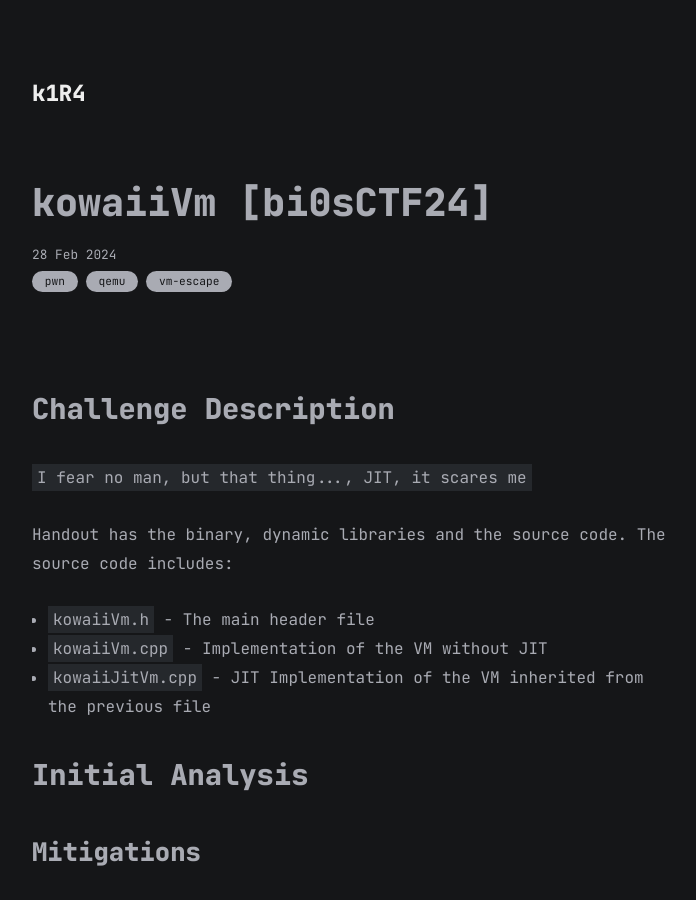
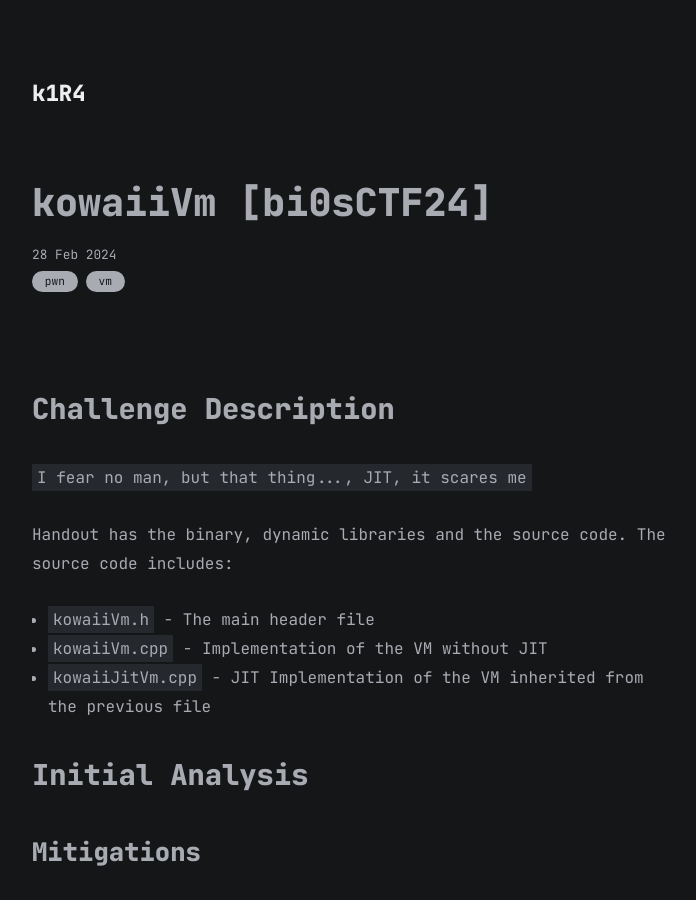
Before and after one commit to k1R4/k1r4.github.io, a Jekyll site: the page built from all_collections/_posts/2024-02-28-kowaiiVm.md, in a window 1280 px wide and 900 px high. Shown: the whole window, without its empty margins (283-979 px from the left). Built offline with Jekyll 4.4.1, drawn with Linux system fonts in a browser that asks for light colours.

Commit message:
[Fix] tags and markdown

```diff
--- a/all_collections/_posts/2024-02-28-kowaiiVm.md
+++ b/all_collections/_posts/2024-02-28-kowaiiVm.md
@@ -2,7 +2,7 @@
 layout: post
 title:  "kowaiiVm [bi0sCTF24]"
 date:   2024-02-28 20:33:00 +0530
-categories: pwn qemu vm-escape
+categories: pwn vm
 ---
 
 ## Challenge Description
```
Also changed, not shown: all_collections/_posts/2024-02-26-palindromatic.md (+1 -1 lines), screenshots/mobile_blog.png (deleted), screenshots/mobile_post.png (deleted), screenshots/pc_blog.png (deleted), screenshots/pc_post.png (deleted).
